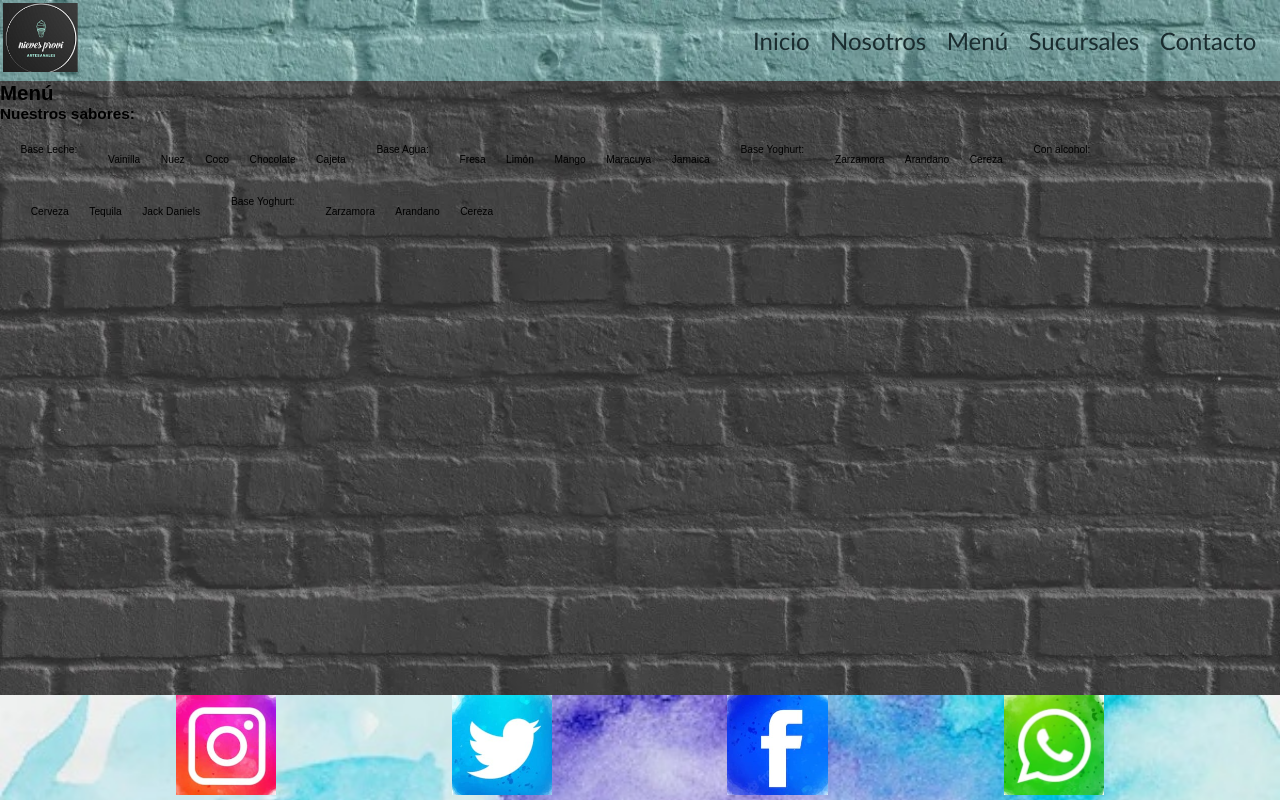
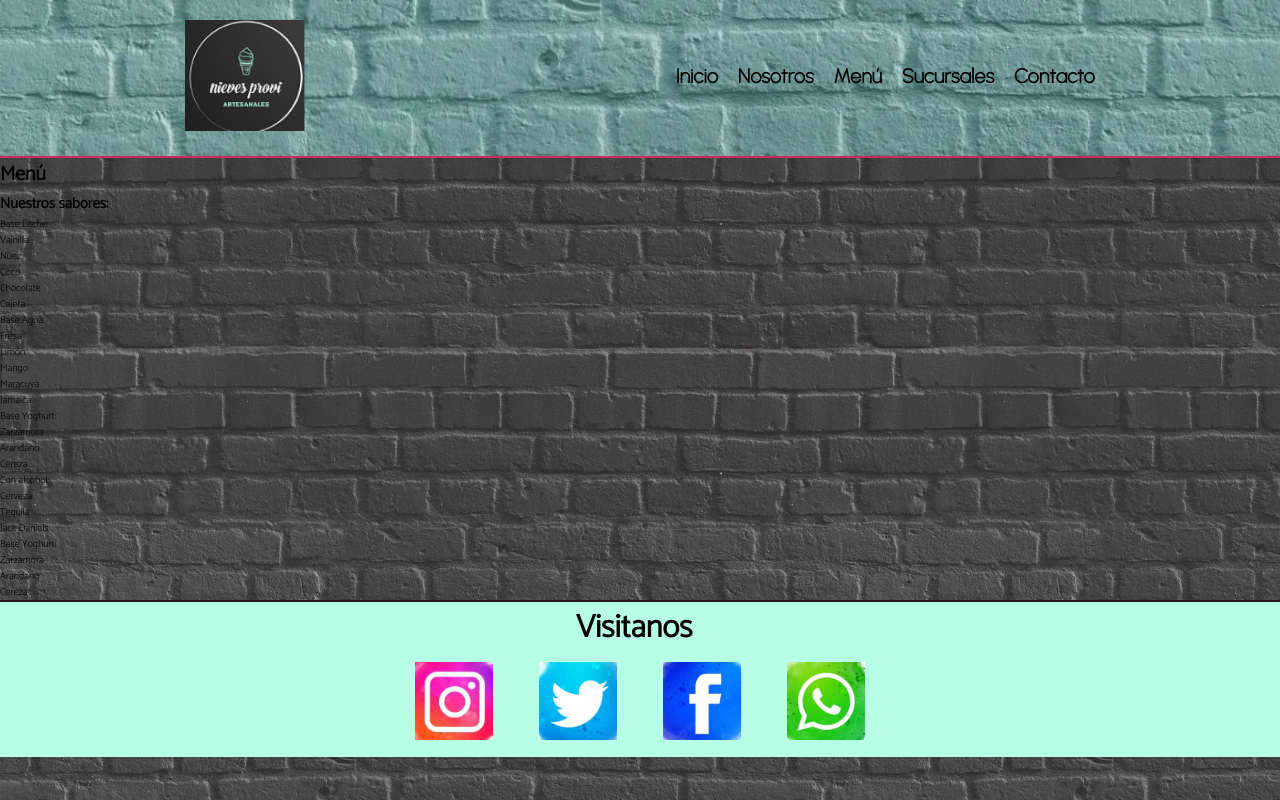
Before and after one commit to ferbarra11/proyecto_helados, a plain HTML site: page files/menu.html in a window 1280 px wide. Drawn offline with Linux system fonts and the light colour scheme.

Commit message:
"Se modifco Header y Footer en  sucursales.html y menu.html."

```diff
--- a/files/menu.html
+++ b/files/menu.html
@@ -4,20 +4,21 @@
     <meta charset="UTF-8">
     <meta http-equiv="X-UA-Compatible" content="IE=edge">
     <meta name="viewport" content="width=device-width, initial-scale=1.0">
-    <link rel="stylesheet" href="../css/style.css" rel="shortcut icon" href="./img/logoCono.png">
+    <link rel="stylesheet" href="../css/style1.css" rel="shortcut icon" href="../img/logoCono.png">
     <title>Provi | Sabores</title>
 </head>
 <body>
     <header class="header">
+        <picture class="navigation__logo">
+            <img class="logo__img" src="../img/Logo1.png" alt="logotipo es un cono de helado">
+        </picture>
+        <!-- <a href="./index.html">
+
+        </a>    -->
         <nav class="header__navigation">
-            <picture class="navigation__logo">
-                <a href="../index.html">
-                    <img class="logo__img" src="../img/Logo1.png" alt="logotipo es un cono de helado">
-                </a>
-            </picture>
             <ul class="menu">
                 <li class="menu__item">
-                    <a class="menu__link" href="../index.html">Inicio</a>
+                    <a class="menu__link" href="./index.html">Inicio</a>
                 </li>
                 <li class="menu__item">
                     <a class="menu__link" href="./nosostros.html">Nosotros</a>
@@ -77,26 +78,31 @@
             </ul>
     </main>
     <footer>
-        <picture>
+        <div class="contenedor">
+            <h2 class="contenedor__titulo">Visitanos</h2>
+        </div>
+        <div class="redes">
+            <picture class="redes__icon">
                 <a href="https://www.instagram.com">
                     <img src="../img/InstaIcon.png"  alt="logotipo es un cono de helado">
                 </a>
             </picture>
-        <picture>
+            <picture class="redes__icon">
                 <a href="https://www.twitter.com">
                     <img src="../img/twitterIcon.png"  alt="logotipo es un cono de helado">
                 </a>
             </picture>
-        <picture>
+            <picture class="redes__icon">
                 <a khref="https://facebook.com">
                     <img src="../img/FaceIcon.png"  alt="logotipo es un cono de helado">
                 </a>
             </picture>
-        <picture>
+            <picture class="redes__icon">
                 <a href="https://Whatsapp.com">
                     <img src="../img/WhastIcon.png"  alt="logotipo es un cono de helado">
                 </a>
             </picture>
+        </div>
     </footer>
 </body>
 </html>
--- a/files/sucursales.html
+++ b/files/sucursales.html
@@ -4,17 +4,18 @@
     <meta charset="UTF-8">
     <meta http-equiv="X-UA-Compatible" content="IE=edge">
     <meta name="viewport" content="width=device-width, initial-scale=1.0">
-    <link rel="stylesheet" href="../css/style.css" rel="shortcut icon" href="./img/logoCono.png">
+    <link rel="stylesheet" href="../css/style1.css" rel="shortcut icon" href="./img/logoCono.png">
     <title>Provi | Sucursales</title>
 </head>
 <body>
     <header class="header">
+        <picture class="navigation__logo">
+            <img class="logo__img" src="../img/Logo1.png" alt="logotipo es un cono de helado">
+        </picture>
+        <!-- <a href="./index.html">
+
+        </a>    -->
         <nav class="header__navigation">
-            <picture class="navigation__logo">
-                <a href="../index.html">
-                    <img class="logo__img" src="../img/Logo1.png" alt="logotipo es un cono de helado">
-                </a>
-            </picture>
             <ul class="menu">
                 <li class="menu__item">
                     <a class="menu__link" href="../index.html">Inicio</a>
@@ -44,26 +45,31 @@
         <img src="../img/sucursal3.jpg" alt="heladeria vista de calle, con personas.">
     </ul>
     <footer>
-        <picture>
+        <div class="contenedor">
+            <h2 class="contenedor__titulo">Visitanos</h2>
+        </div>
+        <div class="redes">
+            <picture class="redes__icon">
                 <a href="https://www.instagram.com">
                     <img src="../img/InstaIcon.png"  alt="logotipo es un cono de helado">
                 </a>
             </picture>
-        <picture>
+            <picture class="redes__icon">
                 <a href="https://www.twitter.com">
                     <img src="../img/twitterIcon.png"  alt="logotipo es un cono de helado">
                 </a>
             </picture>
-        <picture>
+            <picture class="redes__icon">
                 <a khref="https://facebook.com">
                     <img src="../img/FaceIcon.png"  alt="logotipo es un cono de helado">
                 </a>
             </picture>
-        <picture>
+            <picture class="redes__icon">
                 <a href="https://Whatsapp.com">
                     <img src="../img/WhastIcon.png"  alt="logotipo es un cono de helado">
                 </a>
             </picture>
+        </div>
     </footer>
 </body>
 </html>
```
Lines whose indentation alone changed are shown as unchanged.
